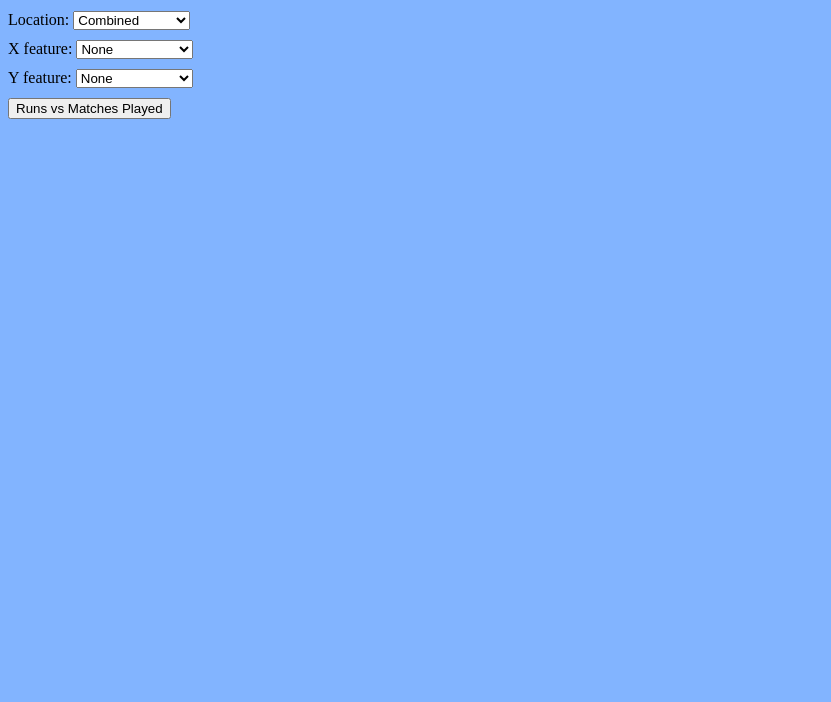
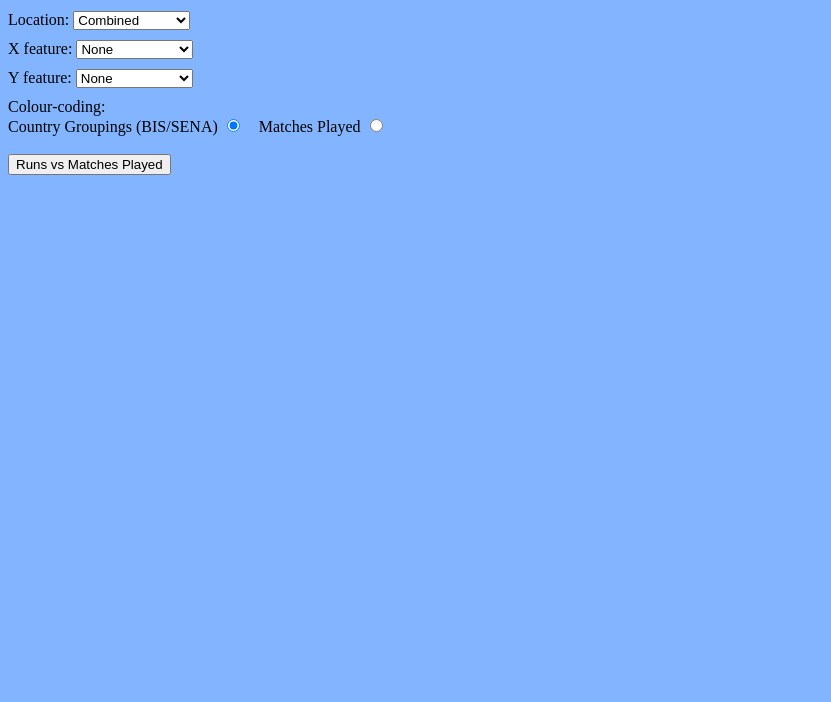
Before and after one commit to kevyJose/cricket-stats-visualiser, a plain HTML site: page visualiser-app/index.html in a window 1280 px wide. Shown: the part 98-800 px from the top of the page, without its empty margins (0-831 px from the left). Drawn offline with nearby package versions, Linux system fonts and the light colour scheme.

Commit message:
Added in input options for color-coding schemne.

```diff
--- a/visualiser-app/index.html
+++ b/visualiser-app/index.html
@@ -69,6 +69,18 @@
   </div>
 
 
+  <div class="radio-container">
+    <label>Colour-coding:</label><br>
+      <label for="bis">Country Groupings (BIS/SENA)</label>
+      <input type="radio" name="chart-type" value="bis" checked>
+      <label for="matches">&nbsp;&nbsp;&nbsp;Matches Played</label>
+      <input type="radio" name="chart-type" value="matches">
+
+    <!-- You can add more radio buttons for different chart types if needed -->
+  </div>
+
+
+  <br>
   <button onclick="doFirstChart('#scatter_plot')">Runs vs Matches Played</button>
 
   <div class="chart" id="scatter_plot"></div>
```
